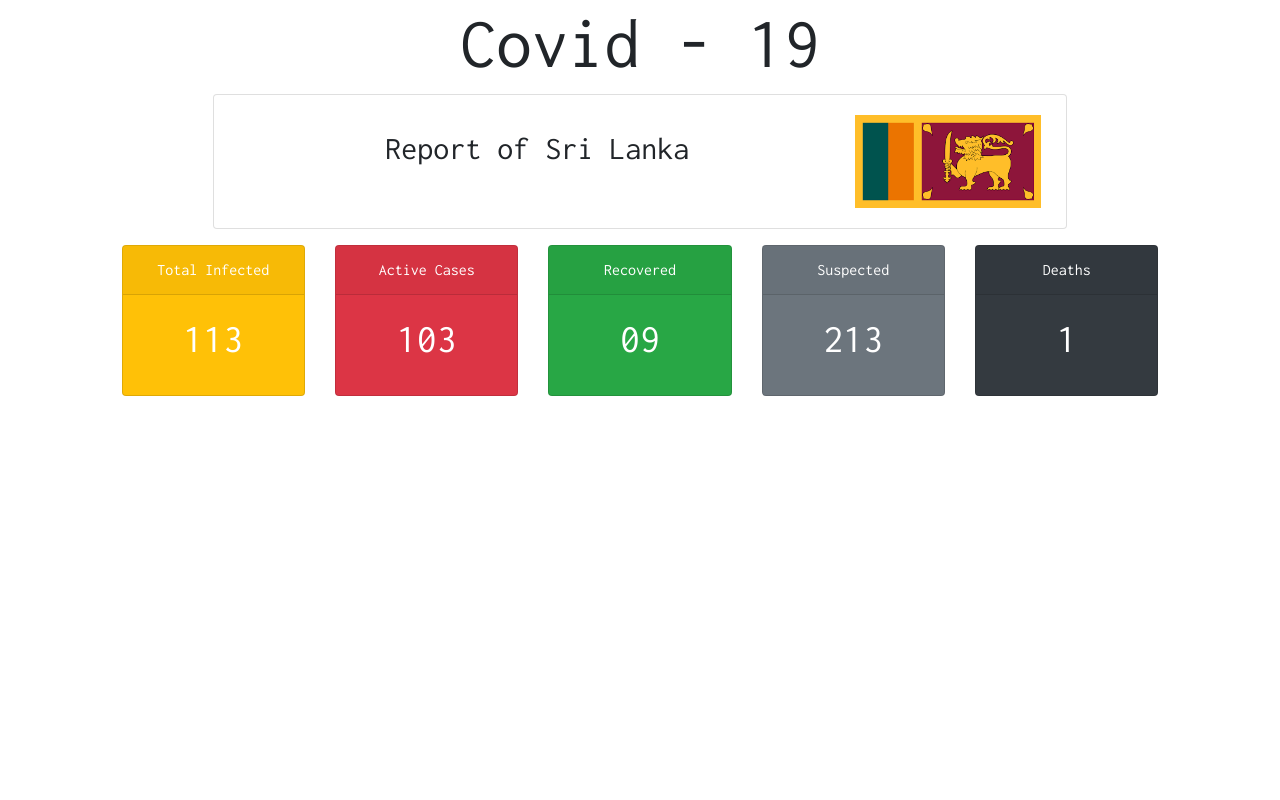
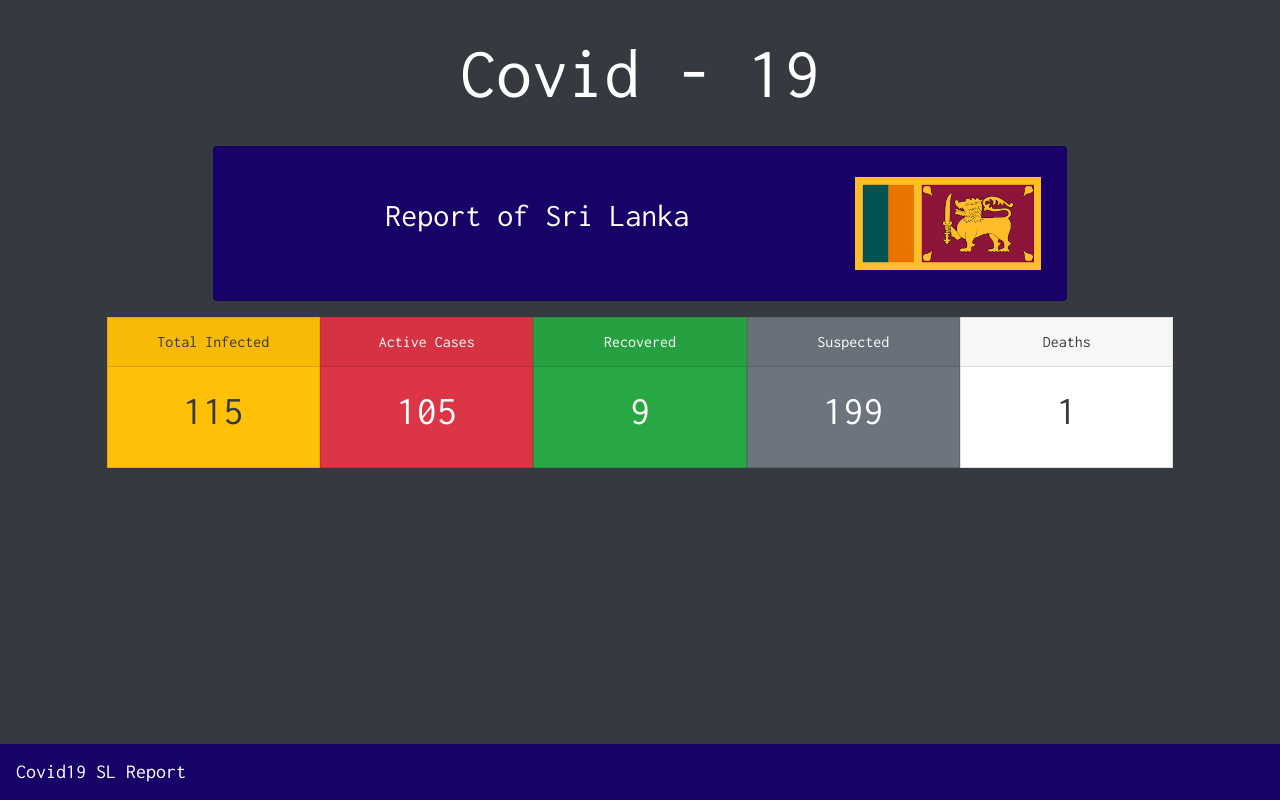
Before and after one commit to supunTE/Covid19-sl-report, a PHP site: page / in a window 1280 px wide. Run offline with PHP 8.4, Linux system fonts and the light colour scheme.

Commit message:
updated dark theme footer

```diff
--- a/index.html
+++ b/index.html
@@ -21,14 +21,14 @@
 
 </head>
 
-<body>
+<body class="text-white bg-dark">
     <h1 class="display-3 caption">Covid - 19</h1>
 
-    <div class="card col-md-8 col-11 mx-auto mb-3">
+    <div class="card col-md-8 col-11 mx-auto mb-3 sub-caption">
         <div class="row no-gutters">
-          <div class="col-9">
+          <div class="col-9 sub-caption-text">
             <div class="card-body">
-              <h2 class="sub-caption text-center">Report of Sri Lanka</h2>
+              <h2 class="text-center">Report of Sri Lanka</h2>
             </div>
           </div>
           <div class="col-3">
@@ -40,40 +40,40 @@
 
     <div class="col-md-10 mx-auto table-sl-details">
         <div class="row row-cols-1 row-cols-lg-5">
-            <div class="col mb-4">
-              <div class="card text-white bg-warning">
+            <div class="col col-details mb-4">
+              <div class="card card-details text-dark bg-warning">
                 <div class="card-header">Total Infected</div>
                 <div class="card-body">
-                  <h1 class="card-title">113</h1>
+                  <h1 class="card-title">115</h1>
                 </div>
               </div>
             </div>
-            <div class="col mb-4">
-              <div class="card text-white bg-danger">
+            <div class="col col-details mb-4">
+              <div class="card card-details text-white bg-danger">
                 <div class="card-header">Active Cases</div>
                 <div class="card-body">
-                  <h1 class="card-title">103</h1>
+                  <h1 class="card-title">105</h1>
                 </div>
               </div>
             </div>
-            <div class="col mb-4">
-              <div class="card text-white bg-success">
+            <div class="col col-details mb-4">
+              <div class="card card-details text-white bg-success">
                 <div class="card-header">Recovered</div>
                 <div class="card-body">
-                  <h1 class="card-title">09</h1>
+                  <h1 class="card-title">9</h1>
                 </div>
               </div>
             </div>
-            <div class="col mb-4">
-              <div class="card text-white bg-secondary">
+            <div class="col col-details mb-4">
+              <div class="card card-details text-white bg-secondary">
                 <div class="card-header">Suspected</div>
                 <div class="card-body">
-                  <h1 class="card-title">213</h1>
+                  <h1 class="card-title">199</h1>
                 </div>
               </div>
             </div>
-            <div class="col mb-4">
-                <div class="card text-white bg-dark">
+            <div class="col col-details mb-4">
+                <div class="card card-details text-dark">
                     <div class="card-header">Deaths</div>
                   <div class="card-body">
                     <h1 class="card-title">1</h1>
@@ -83,6 +83,9 @@
           </div>
     </div>
 
+    <nav class="navbar navbar-dark fixed-bottom footer">
+      <span class="navbar-brand" href="#">Covid19 SL Report</span>
+    </nav>
 
     <script src="https://code.jquery.com/jquery-3.4.1.slim.min.js"
         integrity="sha384-J6qa4849blE2+poT4WnyKhv5vZF5SrPo0iEjwBvKU7imGFAV0wwj1yYfoRSJoZ+n" crossorigin="anonymous">
--- a/main.css
+++ b/main.css
@@ -1,12 +1,24 @@
 @import url('https://fonts.googleapis.com/css?family=Inconsolata&display=swap');
 
 .body{
-    background: rgb(0, 0, 0);
+    background-color: rgb(0, 0, 0) !important;
 }
 
 .caption{
     text-align: center;
     font-family: 'Inconsolata', monospace;
+    margin: 30px auto;
+}
+
+.sub-caption{
+   padding: 10px;
+   background-color: rgb(24, 2, 104) !important;
+}
+
+.sub-caption-text{
+    padding: 10px;
+    font-family: 'Inconsolata', monospace;
+    margin: 10px auto !important;
 }
 
 .flag{
@@ -14,22 +26,32 @@
     margin: 10px auto !important;
 }
 
-.sub-caption{
-    padding: 5px;
-    font-family: 'Inconsolata', monospace;
-    margin: 10px auto !important;
-    vertical-align: middle;
-    display: block;
-}
-
 .table-sl-details{
     text-align: center;
     font-family: 'Inconsolata', monospace;
+    display: table;
+    width: 100%;
+}
+
+.col-details{
+    padding: 0px !important;
+}
+
+.card.card-details{
+    border-radius: 0 !important;
 }
 
 .card-header{
     font-size: 100%;
 }
 
-.card-title{
+@media only screen and (max-width: 992px) {
+    .card-header{
+        font-size: 150%;
+    }
+  }
+
+.footer{
+    background-color: rgb(24, 2, 104) !important;
+    font-family: 'Inconsolata', monospace;
 }
```
Also changed, not shown: 17 other files.
